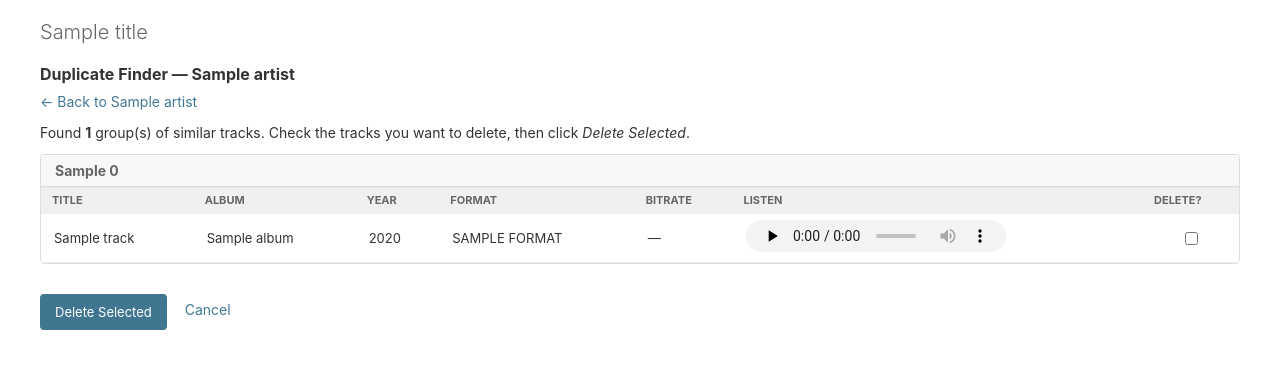
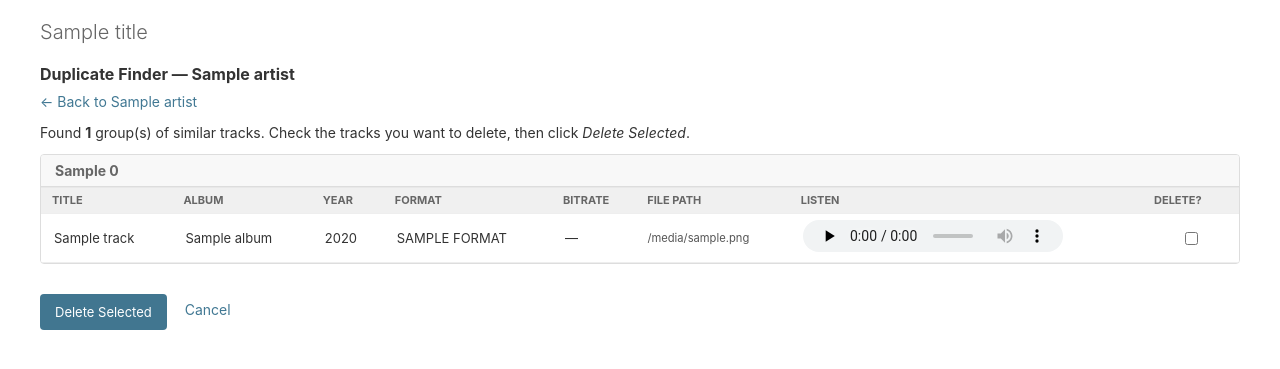
Before and after one commit to priestc/radioserver, a Django app: template server/library/templates/admin/library/duplicate_finder.html in a window 1280 px wide. Shown: the part 86-455 px from the top of the page. Run offline with Django 4.2, Linux system fonts and the light colour scheme; tables that the repository leaves empty hold one stand-in row (values such as "Sample post"); the template is opened without the code that fills it: values that come from a table or form of the project are taken from there, most other values are stand-ins (such as "Sample title", 1, 10 or a date in 2020).

Commit message:
Show full file path for each track in duplicate finder
Co-Authored-By: Claude Sonnet 4.6 <noreply@anthropic.com>

```diff
--- a/server/library/templates/admin/library/duplicate_finder.html
+++ b/server/library/templates/admin/library/duplicate_finder.html
@@ -69,6 +69,7 @@
                     <th>Year</th>
                     <th>Format</th>
                     <th>Bitrate</th>
+                    <th>File Path</th>
                     <th>Listen</th>
                     <th class="delete-col">Delete?</th>
                 </tr>
@@ -81,6 +82,7 @@
                     <td>{{ track.year|default:"—" }}</td>
                     <td>{{ track.format|upper|default:"—" }}</td>
                     <td>{% if track.bitrate %}{% widthratio track.bitrate 1000 1 %} kbps{% else %}—{% endif %}</td>
+                    <td style="font-size:0.8em;color:#555;word-break:break-all">{{ track.file_path }}</td>
                     <td>
                         <audio controls preload="none">
                             <source src="{% url 'admin:library_track_stream' track.pk %}">
```
Also changed, not shown: 1 other file.
